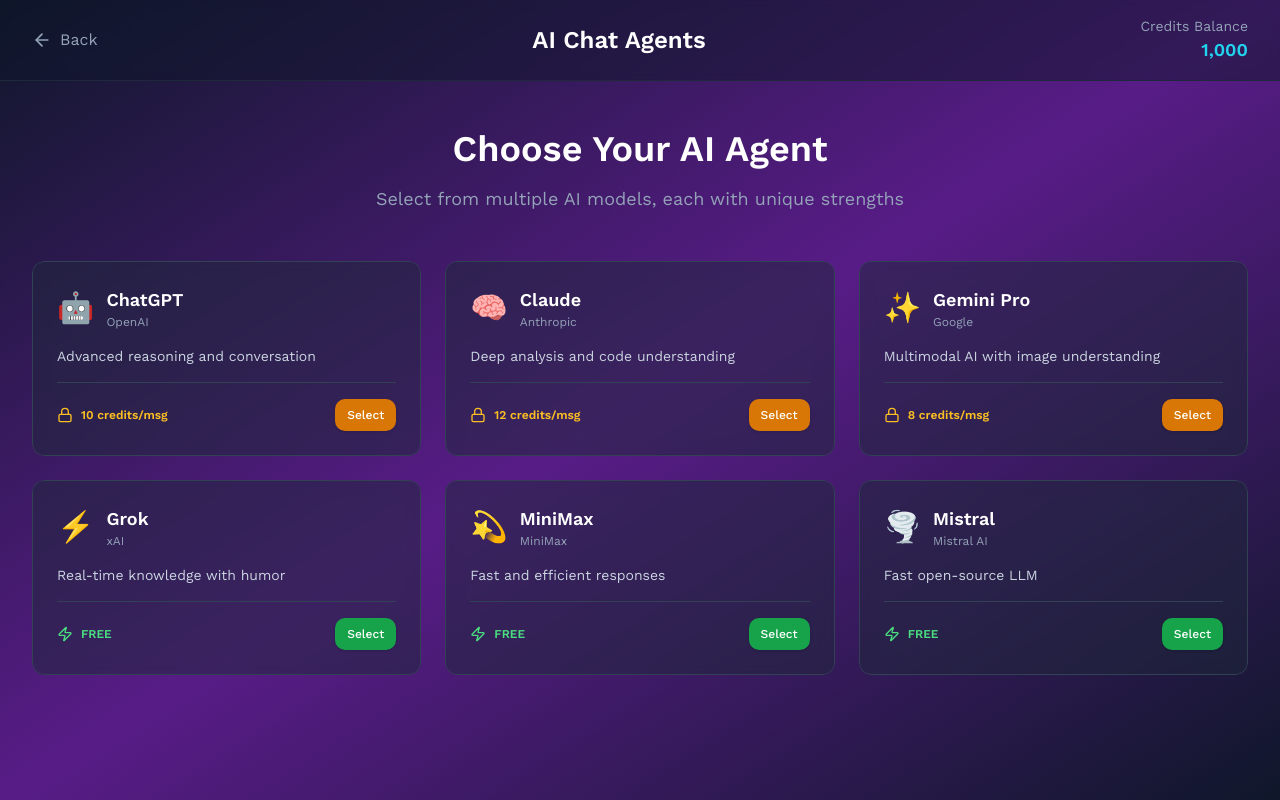
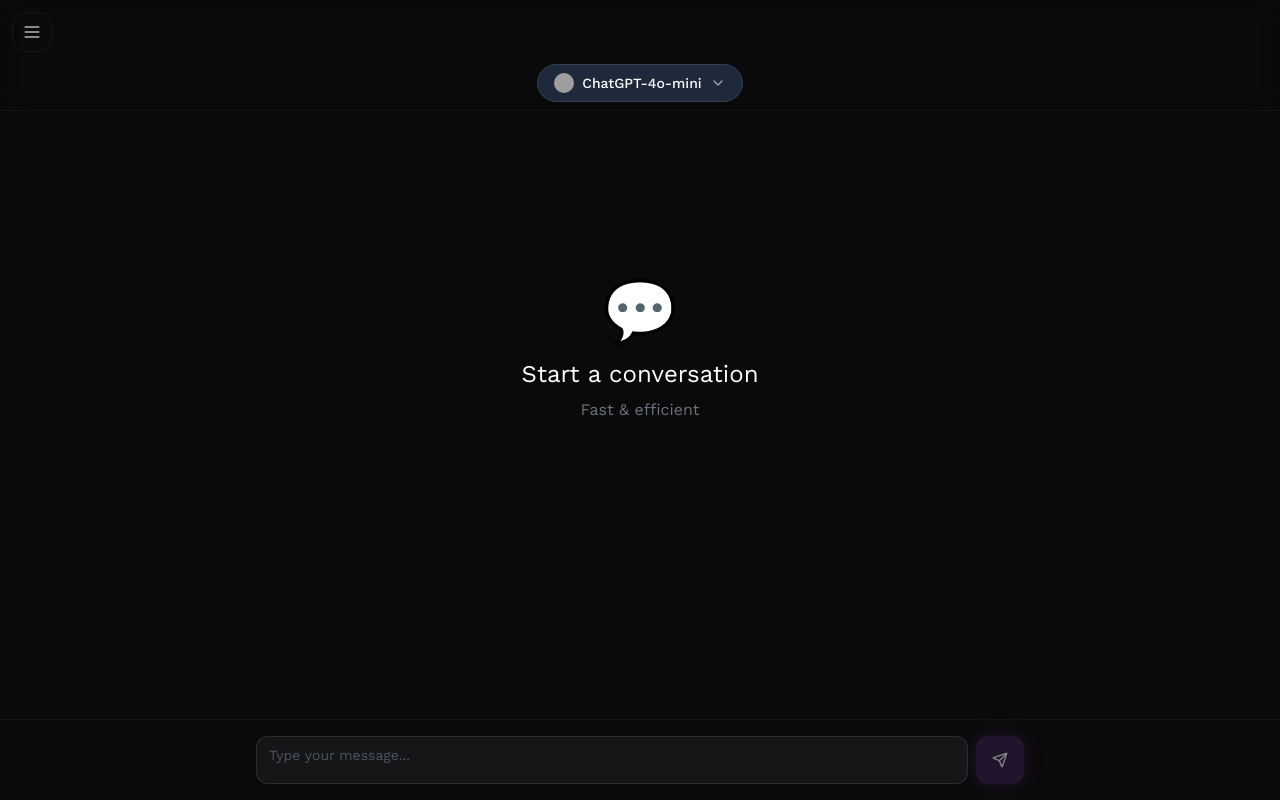
Before and after one commit to ashinstinct/sg-3f9e0639-0e46-47e0-ba87-cf415efaed8a-1774293159, a Next.js app: page /chat in a window 1280 px wide. Built offline with nearby package versions, Linux system fonts and the light colour scheme; grey boxes are pictures that could not be loaded.

Commit message:
feat(chat): simplify ui and add support for qwen, kimi, and glm

```diff
--- a/src/pages/chat.tsx
+++ b/src/pages/chat.tsx
@@ -1,325 +1,147 @@
 import { useState, useRef, useEffect } from "react";
-import { useRouter } from "next/router";
-import Image from "next/image";
-import Link from "next/link";
+import { Navigation } from "@/components/Navigation";
+import { ModelSelector, ModelOption } from "@/components/ModelSelector";
+import { SEO } from "@/components/SEO";
+import { Send, Loader2 } from "lucide-react";
 import { Button } from "@/components/ui/button";
-import { Input } from "@/components/ui/input";
-import { Card } from "@/components/ui/card";
-import { ArrowLeft, Send, Zap, Lock } from "lucide-react";
+import { Textarea } from "@/components/ui/textarea";
 
-interface AIModel {
-  id: string;
-  name: string;
-  company: string;
-  description: string;
-  tier: "free" | "pro";
-  icon: string;
-  creditsPerMessage?: number;
-  color: string;
-}
+const chatModels: ModelOption[] = [
+  { id: "chatgpt-4o", name: "ChatGPT-4o", description: "Advanced reasoning", logo: "/logos/openai.svg", tier: "pro" },
+  { id: "chatgpt-4o-mini", name: "ChatGPT-4o-mini", description: "Fast & efficient", logo: "/logos/openai.svg", tier: "free" },
+  { id: "claude-3.5-sonnet", name: "Claude 3.5 Sonnet", description: "Deep analysis", logo: "/logos/anthropic.svg", tier: "pro" },
+  { id: "gemini-2.0-flash", name: "Gemini 2.0 Flash", description: "Multimodal AI", logo: "/logos/google.svg", tier: "pro" },
+  { id: "gemini-1.5-pro", name: "Gemini 1.5 Pro", description: "Long context", logo: "/logos/google.svg", tier: "free" },
+  { id: "grok-2", name: "Grok-2", description: "Real-time knowledge", logo: "/logos/grok.svg", tier: "pro" },
+  { id: "grok-2-mini", name: "Grok-2-mini", description: "Fast responses", logo: "/logos/grok.svg", tier: "free" },
+  { id: "minimax-01", name: "MiniMax-01", description: "Efficient reasoning", logo: "/logos/minimax.svg", tier: "pro" },
+  { id: "qwen-2.5", name: "Qwen 2.5", description: "Multilingual model", logo: "/logos/qwen.svg", tier: "pro" },
+  { id: "kimi-k1", name: "Kimi K1", description: "Long context expert", logo: "/logos/kimi.svg", tier: "pro" },
+  { id: "glm-4", name: "GLM-4", description: "Chinese & English AI", logo: "/logos/glm.svg", tier: "free" },
+  { id: "mistral-large", name: "Mistral Large", description: "Open-source LLM", logo: "/logos/mistral.svg", tier: "free" },
+];
 
 interface Message {
   id: string;
   role: "user" | "assistant";
   content: string;
   timestamp: Date;
-  model?: string;
 }
 
-const AI_MODELS: AIModel[] = [
-  {
-    id: "chatgpt",
-    name: "ChatGPT",
-    company: "OpenAI",
-    description: "Advanced reasoning and conversation",
-    tier: "pro",
-    icon: "🤖",
-    creditsPerMessage: 10,
-    color: "from-green-500 to-emerald-600",
-  },
-  {
-    id: "claude",
-    name: "Claude",
-    company: "Anthropic",
-    description: "Deep analysis and code understanding",
-    tier: "pro",
-    icon: "🧠",
-    creditsPerMessage: 12,
-    color: "from-purple-500 to-pink-600",
-  },
-  {
-    id: "gemini",
-    name: "Gemini Pro",
-    company: "Google",
-    description: "Multimodal AI with image understanding",
-    tier: "pro",
-    icon: "✨",
-    creditsPerMessage: 8,
-    color: "from-blue-500 to-cyan-600",
-  },
-  {
-    id: "grok",
-    name: "Grok",
-    company: "xAI",
-    description: "Real-time knowledge with humor",
-    tier: "free",
-    icon: "⚡",
-    creditsPerMessage: 0,
-    color: "from-orange-500 to-red-600",
-  },
-  {
-    id: "minimax",
-    name: "MiniMax",
-    company: "MiniMax",
-    description: "Fast and efficient responses",
-    tier: "free",
-    icon: "💫",
-    creditsPerMessage: 0,
-    color: "from-indigo-500 to-purple-600",
-  },
-  {
-    id: "mistral",
-    name: "Mistral",
-    company: "Mistral AI",
-    description: "Fast open-source LLM",
-    tier: "free",
-    icon: "🌪️",
-    creditsPerMessage: 0,
-    color: "from-yellow-500 to-orange-600",
-  },
-];
-
 export default function ChatPage() {
-  const router = useRouter();
-  const [selectedModel, setSelectedModel] = useState<AIModel | null>(null);
+  const [selectedModel, setSelectedModel] = useState("chatgpt-4o-mini");
   const [messages, setMessages] = useState<Message[]>([]);
   const [input, setInput] = useState("");
   const [loading, setLoading] = useState(false);
-  const [credits, setCredits] = useState(1000); // Mock credit balance
   const messagesEndRef = useRef<HTMLDivElement>(null);
+  const textareaRef = useRef<HTMLTextAreaElement>(null);
 
-  // Auto-scroll to latest message
   useEffect(() => {
     messagesEndRef.current?.scrollIntoView({ behavior: "smooth" });
   }, [messages]);
 
-  const handleSelectModel = (model: AIModel) => {
-    setSelectedModel(model);
-    setMessages([]);
-  };
+  useEffect(() => {
+    if (textareaRef.current) {
+      textareaRef.current.style.height = "auto";
+      textareaRef.current.style.height = textareaRef.current.scrollHeight + "px";
+    }
+  }, [input]);
 
   const handleSendMessage = async (e: React.FormEvent) => {
     e.preventDefault();
-    if (!input.trim() || !selectedModel || loading) return;
+    if (!input.trim() || loading) return;
 
-    // Check credits for paid models
-    if (selectedModel.creditsPerMessage && credits < selectedModel.creditsPerMessage) {
-      alert(`Insufficient credits. Required: ${selectedModel.creditsPerMessage}, Available: ${credits}`);
-      return;
-    }
-
-    // Add user message
     const userMessage: Message = {
       id: Date.now().toString(),
       role: "user",
-      content: input,
+      content: input.trim(),
       timestamp: new Date(),
-      model: selectedModel.name,
     };
 
     setMessages((prev) => [...prev, userMessage]);
     setInput("");
     setLoading(true);
 
-    // Deduct credits for paid models
-    if (selectedModel.creditsPerMessage) {
-      setCredits((prev) => prev - selectedModel.creditsPerMessage!);
-    }
-
-    // Simulate API call
+    // Simulate API call - replace with actual API integration
     setTimeout(() => {
       const assistantMessage: Message = {
         id: (Date.now() + 1).toString(),
         role: "assistant",
-        content: `This is a simulated response from ${selectedModel.name}. In production, this would be replaced with actual API integration to ${selectedModel.company}'s models.`,
+        content: `This is a simulated response from ${chatModels.find(m => m.id === selectedModel)?.name}. In production, this would be replaced with actual API integration.`,
         timestamp: new Date(),
-        model: selectedModel.name,
       };
       setMessages((prev) => [...prev, assistantMessage]);
       setLoading(false);
     }, 1000);
   };
 
-  if (!selectedModel) {
   return (
-      <div className="min-h-screen bg-gradient-to-br from-slate-900 via-purple-900 to-slate-900">
-        {/* Header */}
-        <div className="border-b border-slate-800 bg-slate-900/50 backdrop-blur-sm sticky top-0 z-50">
-          <div className="max-w-7xl mx-auto px-4 sm:px-6 lg:px-8 py-4">
-            <div className="flex items-center justify-between">
-              <Link
-                href="/"
-                className="flex items-center gap-2 text-slate-400 hover:text-white transition-colors"
-              >
-                <ArrowLeft size={20} />
-                <span>Back</span>
-              </Link>
-              <h1 className="text-xl sm:text-2xl font-bold text-white">AI Chat Agents</h1>
-              <div className="text-right">
-                <p className="text-sm text-slate-400">Credits Balance</p>
-                <p className="text-lg font-bold text-cyan-400">{credits.toLocaleString()}</p>
-              </div>
-            </div>
+    <>
+      <SEO
+        title="AI Chat Agents - Back2Life.Studio"
+        description="Chat with multiple AI models: ChatGPT, Claude, Gemini, Grok, and more"
+      />
+
+      <div className="min-h-screen bg-[#0a0a0a] flex flex-col">
+        <Navigation />
+
+        {/* Top Bar: Model Selector - standardized spacing */}
+        <div className="fixed top-0 left-0 right-0 z-40 bg-[#0a0a0a]/90 backdrop-blur-md border-b border-white/5 pt-14">
+          <div className="flex items-center justify-center px-4 py-2">
+            <ModelSelector
+              models={chatModels}
+              selected={selectedModel}
+              onSelect={(id) => {
+                setSelectedModel(id);
+                setMessages([]);
+              }}
+            />
           </div>
         </div>
 
-        {/* Main Content */}
-        <div className="max-w-7xl mx-auto px-4 sm:px-6 lg:px-8 py-12">
-          <div className="text-center mb-12">
-            <h2 className="text-3xl sm:text-4xl font-bold text-white mb-4">
-              Choose Your AI Agent
+        {/* Chat Messages Area - standardized padding */}
+        <div className="flex-1 pt-28 pb-32 overflow-y-auto">
+          <div className="max-w-3xl mx-auto px-4">
+            {messages.length === 0 ? (
+              <div className="h-[60vh] flex items-center justify-center text-center">
+                <div>
+                  <div className="text-6xl mb-4">💬</div>
+                  <h2 className="text-2xl font-light text-white mb-2">
+                    Start a conversation
                   </h2>
-            <p className="text-slate-400 text-lg">
-              Select from multiple AI models, each with unique strengths
-            </p>
-          </div>
-
-          {/* Model Cards Grid */}
-          <div className="grid grid-cols-1 md:grid-cols-2 lg:grid-cols-3 gap-6">
-            {AI_MODELS.map((model) => (
-              <button
-                key={model.id}
-                onClick={() => handleSelectModel(model)}
-                className="group relative overflow-hidden rounded-xl transition-all duration-300 hover:scale-105 text-left"
-              >
-                {/* Background gradient */}
-                <div
-                  className={`absolute inset-0 bg-gradient-to-br ${model.color} opacity-0 group-hover:opacity-20 transition-opacity duration-300`}
-                />
-
-                <Card className="relative p-6 bg-slate-800/50 backdrop-blur border-slate-700 hover:border-slate-600 h-full">
-                  {/* Header */}
-                  <div className="flex items-start justify-between mb-4">
-                    <div className="flex items-center gap-3">
-                      <div className="text-3xl">{model.icon}</div>
-                      <div>
-                        <h3 className="font-bold text-white text-lg">{model.name}</h3>
-                        <p className="text-xs text-slate-400">{model.company}</p>
-                      </div>
-                    </div>
-                  </div>
-
-                  {/* Description */}
-                  <p className="text-sm text-slate-300 mb-4">{model.description}</p>
-
-                  {/* Footer */}
-                  <div className="flex items-center justify-between pt-4 border-t border-slate-700">
-                    <div className="flex items-center gap-2">
-                      {model.tier === "pro" ? (
-                        <>
-                          <Lock size={16} className="text-amber-400" />
-                          <span className="text-xs font-semibold text-amber-400">
-                            {model.creditsPerMessage} credits/msg
-                          </span>
-                        </>
-                      ) : (
-                        <>
-                          <Zap size={16} className="text-green-400" />
-                          <span className="text-xs font-semibold text-green-400">FREE</span>
-                        </>
-                      )}
-                    </div>
-                    <Button
-                      size="sm"
-                      className={`${
-                        model.tier === "pro"
-                          ? "bg-amber-600 hover:bg-amber-700"
-                          : "bg-green-600 hover:bg-green-700"
-                      }`}
-                    >
-                      Select
-                    </Button>
-                  </div>
-                </Card>
-              </button>
-            ))}
-          </div>
-        </div>
-      </div>
-    );
-  }
-
-  // Chat View
-  return (
-    <div className="min-h-screen bg-gradient-to-br from-slate-900 via-purple-900 to-slate-900 flex flex-col">
-      {/* Header */}
-      <div className="border-b border-slate-800 bg-slate-900/50 backdrop-blur-sm sticky top-0 z-50">
-        <div className="max-w-4xl mx-auto px-4 sm:px-6 lg:px-8 py-4">
-          <div className="flex items-center justify-between">
-            <button
-              onClick={() => setSelectedModel(null)}
-              className="flex items-center gap-2 text-slate-400 hover:text-white transition-colors"
-            >
-              <ArrowLeft size={20} />
-              <span>Change Model</span>
-            </button>
-            <div className="text-center">
-              <div className="text-2xl mb-1">{selectedModel.icon}</div>
-              <h1 className="font-bold text-white">{selectedModel.name}</h1>
-            </div>
-            <div className="text-right">
-              <p className="text-sm text-slate-400">Credits</p>
-              <p className="text-lg font-bold text-cyan-400">{credits.toLocaleString()}</p>
-            </div>
-          </div>
-        </div>
-      </div>
-
-      {/* Messages Area */}
-      <div className="flex-1 overflow-y-auto">
-        <div className="max-w-4xl mx-auto px-4 sm:px-6 lg:px-8 py-8">
-          {messages.length === 0 ? (
-            <div className="h-full flex items-center justify-center text-center">
-              <div>
-                <div className="text-6xl mb-4">{selectedModel.icon}</div>
-                <h2 className="text-2xl font-bold text-white mb-2">
-                  Start chatting with {selectedModel.name}
-                </h2>
-                <p className="text-slate-400">
-                  {selectedModel.tier === "pro"
-                    ? `Each message costs ${selectedModel.creditsPerMessage} credits`
-                    : "Free to use"}
+                  <p className="text-gray-500">
+                    {chatModels.find(m => m.id === selectedModel)?.description}
                   </p>
                 </div>
               </div>
             ) : (
-            <div className="space-y-4">
+              <div className="space-y-6 py-8">
                 {messages.map((message) => (
                   <div
                     key={message.id}
                     className={`flex ${message.role === "user" ? "justify-end" : "justify-start"}`}
                   >
                     <div
-                    className={`max-w-xs lg:max-w-md xl:max-w-lg px-4 py-3 rounded-lg ${
+                      className={`max-w-[85%] px-4 py-3 rounded-2xl ${
                         message.role === "user"
-                        ? "bg-cyan-600 text-white rounded-br-none"
-                        : "bg-slate-800 text-slate-100 rounded-bl-none"
+                          ? "bg-purple-500 text-white rounded-br-none"
+                          : "bg-[#1a1a1c] text-white rounded-bl-none border border-white/5"
                       }`}
                     >
-                    <p className="text-sm">{message.content}</p>
-                    <p className="text-xs mt-1 opacity-70">
-                      {message.timestamp.toLocaleTimeString()}
+                      <p className="text-sm leading-relaxed whitespace-pre-wrap">{message.content}</p>
+                      <p className="text-xs mt-2 opacity-50">
+                        {message.timestamp.toLocaleTimeString([], { hour: '2-digit', minute: '2-digit' })}
                       </p>
                     </div>
                   </div>
                 ))}
                 {loading && (
                   <div className="flex justify-start">
-                  <div className="bg-slate-800 text-slate-100 px-4 py-3 rounded-lg rounded-bl-none">
+                    <div className="bg-[#1a1a1c] text-white px-4 py-3 rounded-2xl rounded-bl-none border border-white/5">
                       <div className="flex gap-2">
-                      <div className="w-2 h-2 bg-slate-500 rounded-full animate-bounce"></div>
-                      <div className="w-2 h-2 bg-slate-500 rounded-full animate-bounce delay-100"></div>
-                      <div className="w-2 h-2 bg-slate-500 rounded-full animate-bounce delay-200"></div>
+                        <div className="w-2 h-2 bg-purple-400 rounded-full animate-bounce"></div>
+                        <div className="w-2 h-2 bg-purple-400 rounded-full animate-bounce delay-100"></div>
+                        <div className="w-2 h-2 bg-purple-400 rounded-full animate-bounce delay-200"></div>
                       </div>
                     </div>
                   </div>
@@ -330,28 +152,41 @@ export default function ChatPage() {
           </div>
         </div>
 
-      {/* Input Area */}
-      <div className="border-t border-slate-800 bg-slate-900/50 backdrop-blur-sm sticky bottom-0">
-        <div className="max-w-4xl mx-auto px-4 sm:px-6 lg:px-8 py-4">
-          <form onSubmit={handleSendMessage} className="flex gap-2">
-            <Input
+        {/* Bottom Input Area */}
+        <div className="fixed bottom-0 left-0 right-0 z-40 bg-[#0a0a0a] border-t border-white/5 p-4">
+          <div className="max-w-3xl mx-auto">
+            <form onSubmit={handleSendMessage} className="flex gap-2 items-end">
+              <Textarea
+                ref={textareaRef}
                 value={input}
                 onChange={(e) => setInput(e.target.value)}
+                onKeyDown={(e) => {
+                  if (e.key === "Enter" && !e.shiftKey) {
+                    e.preventDefault();
+                    handleSendMessage(e);
+                  }
+                }}
                 placeholder="Type your message..."
                 disabled={loading}
-              className="bg-slate-800 border-slate-700 text-white placeholder-slate-500 focus:border-cyan-500"
+                className="flex-1 bg-[#161618] border-white/10 text-white placeholder:text-gray-600 min-h-[48px] max-h-[200px] resize-none focus:border-purple-500/50 focus:ring-purple-500/20 rounded-xl"
+                rows={1}
               />
               <Button
                 type="submit"
                 disabled={loading || !input.trim()}
-              className="bg-cyan-600 hover:bg-cyan-700 gap-2"
+                className="h-12 w-12 p-0 bg-purple-500 hover:bg-purple-400 disabled:bg-purple-500/30 rounded-xl shadow-[0_0_20px_rgba(168,85,247,0.3)] hover:shadow-[0_0_30px_rgba(168,85,247,0.4)]"
               >
-              <Send size={18} />
-              <span className="hidden sm:inline">Send</span>
+                {loading ? <Loader2 className="w-5 h-5 animate-spin" /> : <Send className="w-5 h-5" />}
               </Button>
             </form>
           </div>
         </div>
+
+        <style jsx>{`
+          .delay-100 { animation-delay: 0.1s; }
+          .delay-200 { animation-delay: 0.2s; }
+        `}</style>
       </div>
+    </>
   );
 }
```
Also changed, not shown: .softgen/tasks/task-16.md. Lines whose indentation alone changed are shown as unchanged.
